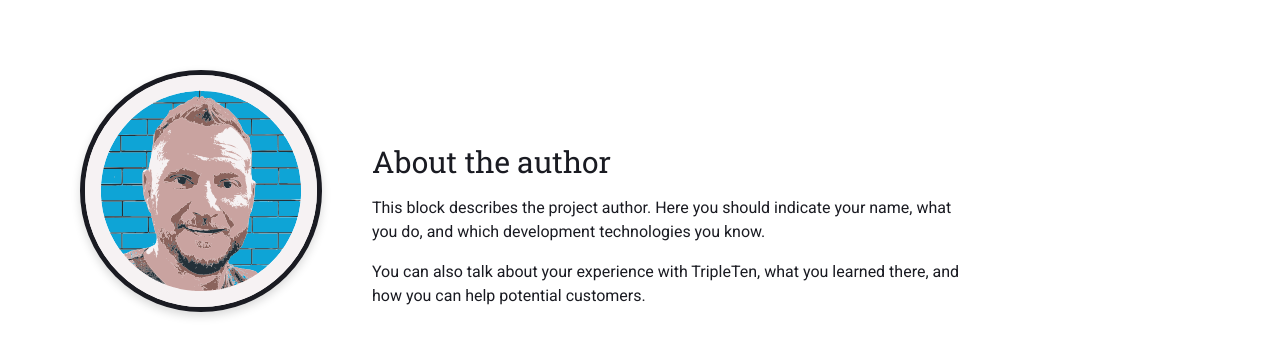
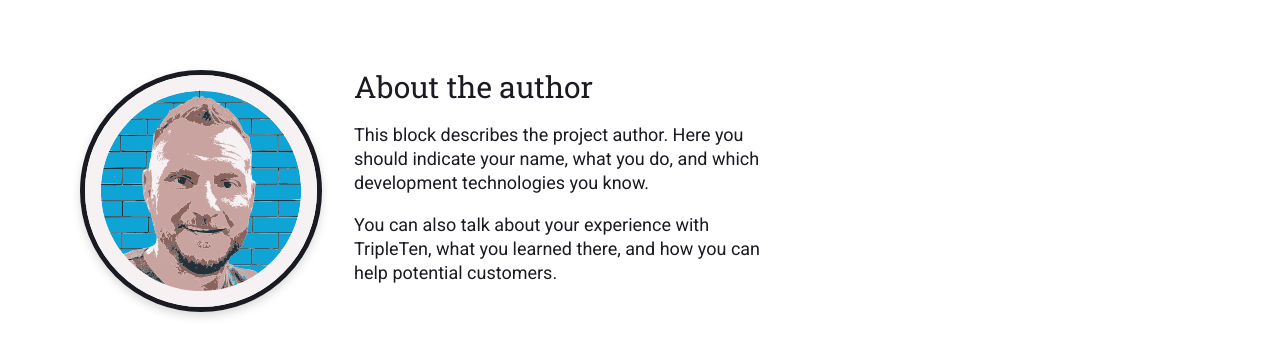
Before and after one commit to blinn26/project-name-frontend, a React (Create React App) app: page / in a window 1280 px wide. Shown: the part 601-952 px from the top of the page. Built offline with nearby package versions, Linux system fonts and the light colour scheme.

Commit message:
more saving

```diff
--- a/src/components/About/About.css
+++ b/src/components/About/About.css
@@ -53,13 +53,13 @@
   color: #1A1B22;
 }
 
-/* Styles for devices with width greater than or equal to 1440px (desktops) */
-@media screen and (min-width: 1440px) {
-  /* Desktop-specific styles go here */
-}
 
-/* Styles for devices with width between 768px and 1439px (tablets) */
 @media screen and (min-width: 768px) and (max-width: 1439px) {
+  .about__image-container {
+    padding: 0px 32px 0px 0px;
+
+  }
+
   .about__image-wrapper {
     width: 232px;
     height: 232px;
@@ -70,11 +70,16 @@
   }
 
   .about__text {
-    font-size: 16px;
+    font-size: 18px;
+  }
+
+  .about__text-container {
+    width: 424px;
+    padding: 0;
   }
 }
 
-/* Styles for devices with width between 320px and 767px (phones) */
+
 @media screen and (min-width: 320px) and (max-width: 767px) {
   .about {
     flex-direction: column;
--- a/src/components/Navigation/Navigation.js
+++ b/src/components/Navigation/Navigation.js
@@ -71,7 +71,7 @@ const Navigation = ({ isLoggedIn, handleLogOut, handleModalOpen, themeChange })
             <button
               className='navigation__user'
               onClick={handleLogOut}>
-              Ben{' '}
+              Elise{' '}
               <img
                 src={logoutIcon}
                 alt='Logout'></img>
--- a/src/components/NewsCard/NewsCard.css
+++ b/src/components/NewsCard/NewsCard.css
@@ -131,6 +131,7 @@
   color: #1A1B22;
   align-self: start;
   margin-left: 55px;
+  font-weight: 400;
 }
 
 
```
